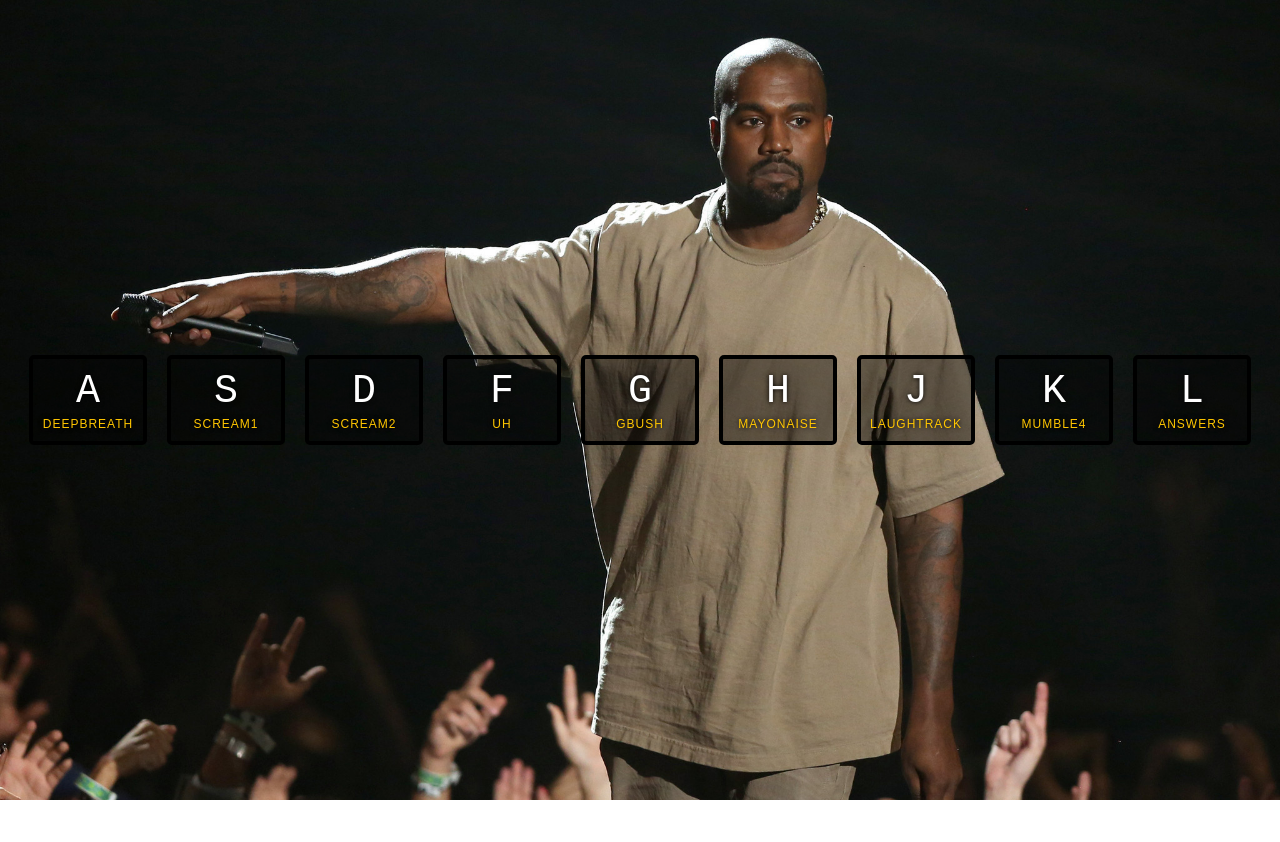
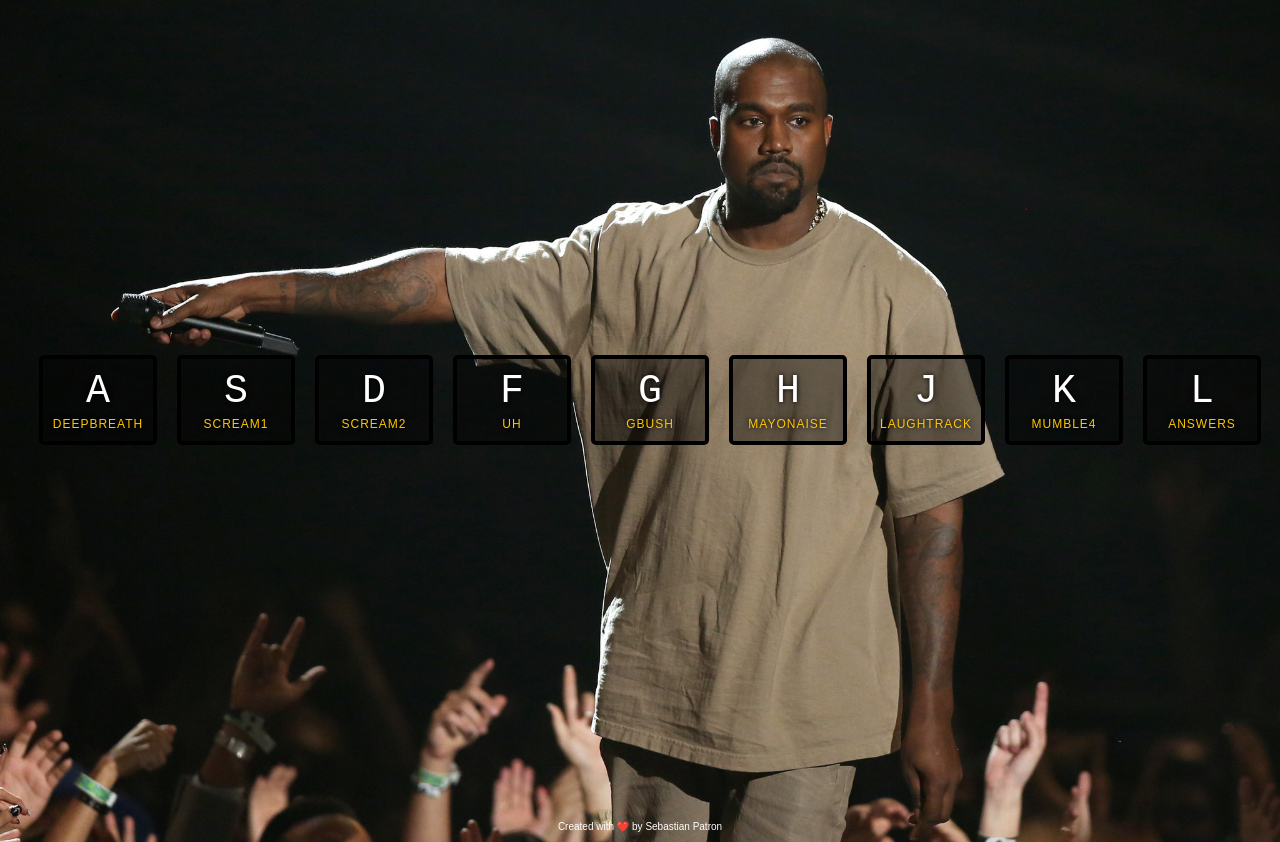
Before and after one commit to seb-patron/YeezyEfx, a website: page Public/index.html in a window 1280 px wide. Before the commit the page ends 800 px from the top, so only its background shows below. Drawn offline with nearby package versions, Linux system fonts and the light colour scheme.

Commit message:
added another background picture, rewrote parts of css to allow full keyboard to be implemented

```diff
--- a/Public/index.html
+++ b/Public/index.html
@@ -47,6 +47,9 @@
     </div>
   </div>
 
+  <br />
+  <p> Created with ❤️  by Sebastian Patron </p>
+
   <audio data-key="65" src="sounds/deep-breath.mp3"></audio>
   <audio data-key="83" src="sounds/scream1.mp3"></audio>
   <audio data-key="68" src="sounds/scream2.mp3"></audio>
@@ -64,7 +67,7 @@
 <script type="text/javascript">
 
 $(document).ready(function(){
-var images=['images/god1.jpeg', 'images/god2.jpg'];
+var images=['images/god1.jpeg', 'images/god2.jpg', 'images/god3.jpg'];
 
 var randomNumber = Math.floor(Math.random() * images.length);
 var bgImg = 'url(' + images[randomNumber] + ')';
--- a/Public/style.css
+++ b/Public/style.css
@@ -8,8 +8,15 @@ body,html {
   font-family: sans-serif;
 }
 
+p {
+  color: white;
+  text-align: center;
+}
+
 .keys {
   display:flex;
+  flex-wrap: wrap;
+  width: 1300px;
   flex:1;
   min-height:100vh;
   align-items: center;
```
Also changed, not shown: Public/images/god3.jpg (added).
